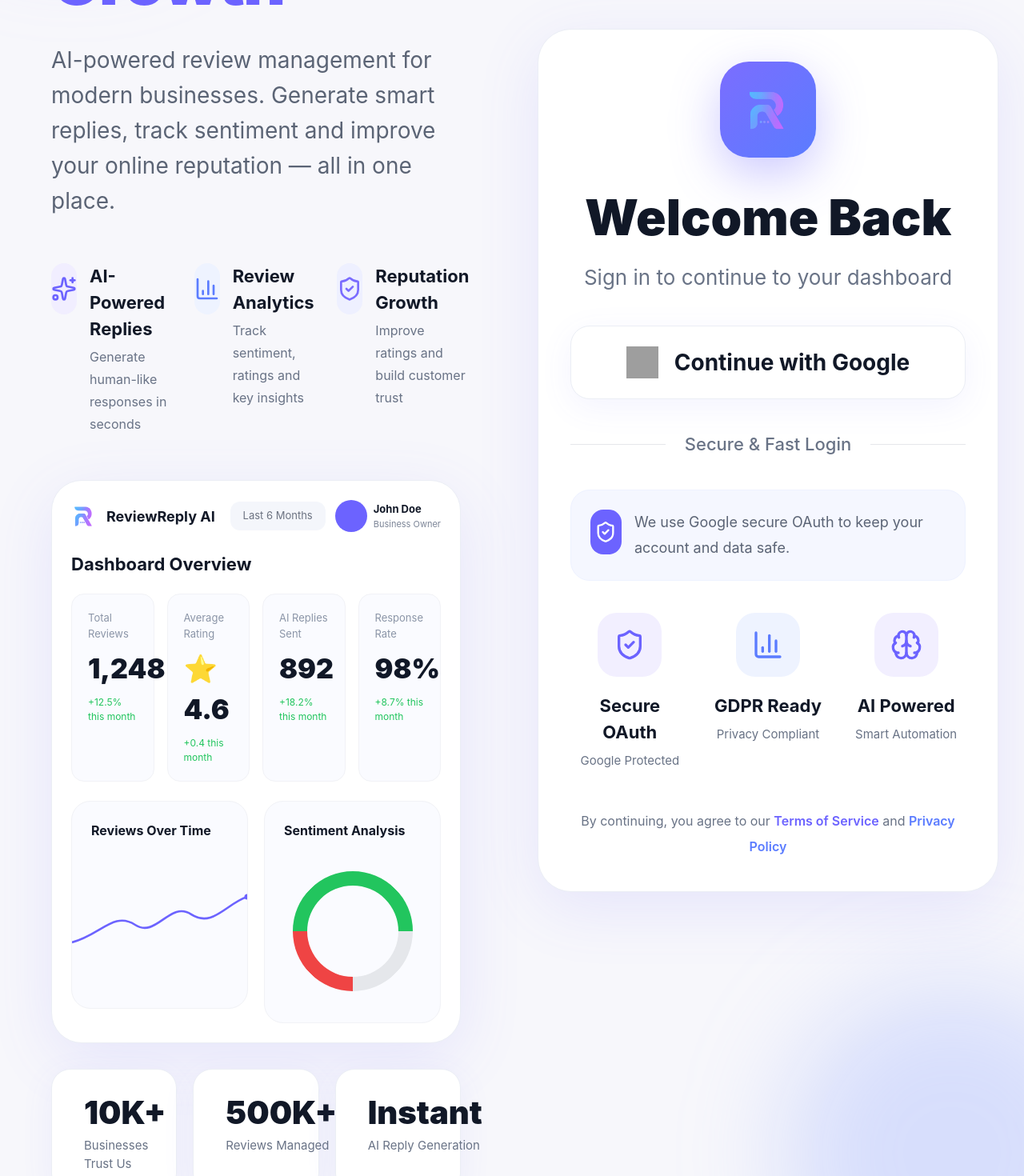
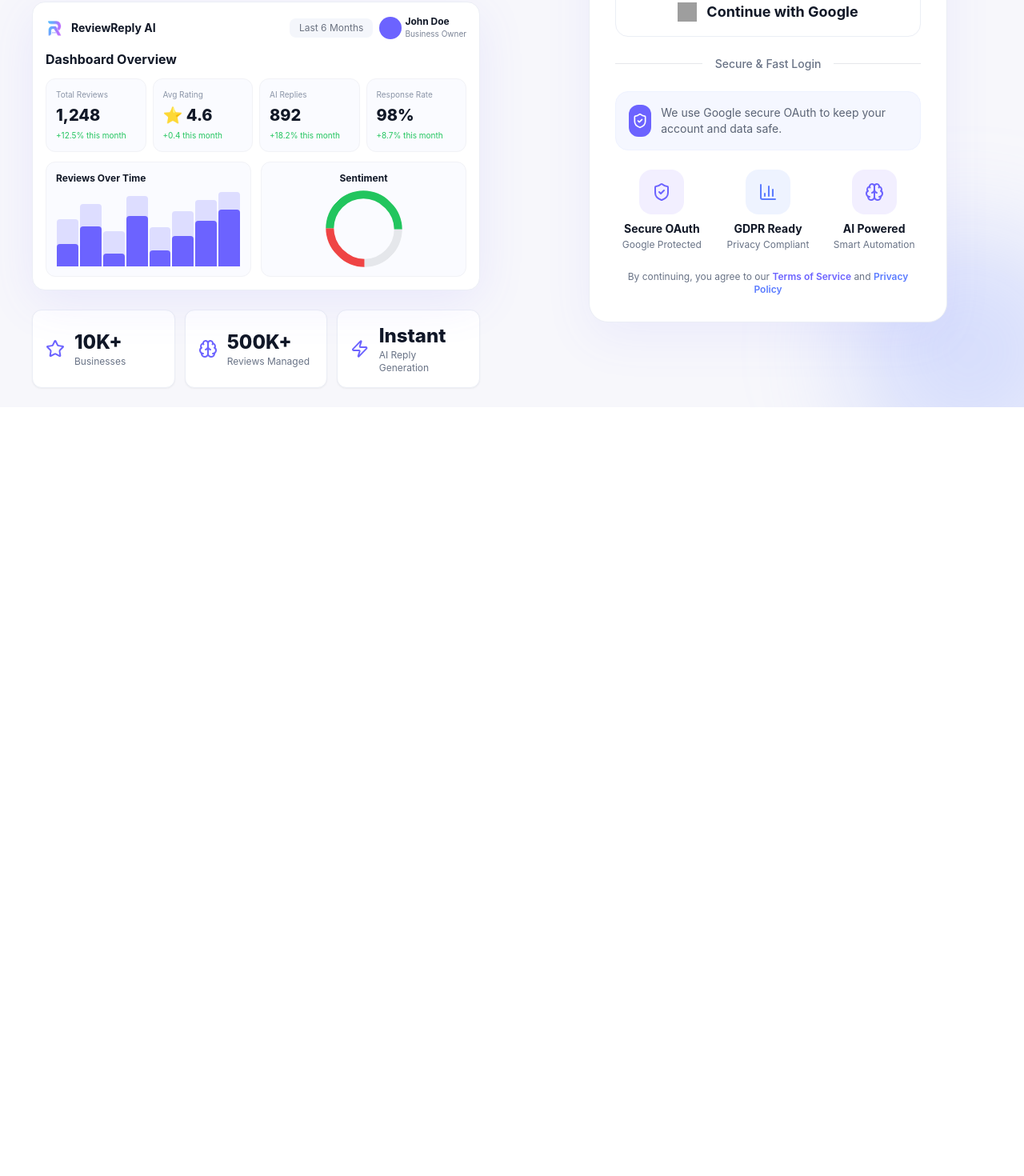
Before and after one commit to afnankhan123456/reviewreply-ai, a Next.js app: page /login in a window 1280 px wide. Shown: the part 380-1850 px from the top of the page at 80% size. After the commit the page ends 889 px from the top, so only its background shows below. Built offline with nearby package versions, Linux system fonts and the light colour scheme; grey boxes are pictures that could not be loaded.

Commit message:
Update page.tsx

```diff
--- a/app/login/page.tsx
+++ b/app/login/page.tsx
@@ -5,8 +5,8 @@ import {
   ShieldCheck,
   BarChart3,
   Sparkles,
+  Star,
   Brain,
-  Star,
   Zap,
 } from "lucide-react";
 
@@ -19,437 +19,193 @@ export default function LoginPage() {
 
   return (
     <div className="min-h-screen overflow-hidden bg-[#f7f7fb] relative">
-
       {/* BACKGROUND GLOW */}
-      <div className="absolute top-[-120px] left-[-120px] w-[420px] h-[420px] bg-[#bba8ff]/30 blur-3xl rounded-full"></div>
-
-      <div className="absolute bottom-[-120px] right-[-120px] w-[420px] h-[420px] bg-[#8ea6ff]/30 blur-3xl rounded-full"></div>
+      <div className="absolute top-[-80px] left-[-80px] w-[300px] h-[300px] bg-[#bba8ff]/30 blur-3xl rounded-full"></div>
+      <div className="absolute bottom-[-80px] right-[-80px] w-[300px] h-[300px] bg-[#8ea6ff]/30 blur-3xl rounded-full"></div>
 
       <div className="relative z-10 grid xl:grid-cols-2 min-h-screen">
-
         {/* LEFT SIDE */}
-        <div className="flex flex-col justify-center px-8 lg:px-16 py-10">
-
+        <div className="flex flex-col justify-center px-6 lg:px-10 py-6 space-y-6">
           {/* LOGO */}
-          <div className="flex items-center gap-3 mb-10">
-
-            <img
-              src="/ai-logo.png"
-              alt="ReviewReply AI"
-              className="w-14 h-14 object-contain"
-            />
-
-            <h1 className="text-[38px] font-black tracking-tight text-[#111827]">
-              ReviewReply{" "}
-              <span className="text-[#6c63ff]">
-                AI
-              </span>
+          <div className="flex items-center gap-2">
+            <img src="/ai-logo.png" alt="ReviewReply AI" className="w-10 h-10 object-contain" />
+            <h1 className="text-2xl font-extrabold tracking-tight text-[#111827]">
+              ReviewReply <span className="text-[#6c63ff]">AI</span>
             </h1>
           </div>
 
           {/* HEADING */}
-          <div className="max-w-[650px]">
-
-            <h2 className="text-[82px] leading-[88px] font-black tracking-tight text-[#0f172a]">
-              Turn Every Review Into{" "}
-              <span className="text-[#6c63ff]">
-                Growth
-              </span>
+          <div>
+            <h2 className="text-4xl lg:text-5xl font-extrabold leading-tight text-[#0f172a]">
+              Turn Every Review Into <span className="text-[#6c63ff]">Growth</span>
             </h2>
-
-            <p className="text-[#5b6475] text-[28px] leading-[44px] mt-8 max-w-[620px]">
-              AI-powered review management for modern businesses.
-              Generate smart replies, track sentiment and improve
-              your online reputation — all in one place.
+            <p className="text-[#5b6475] text-lg mt-3 max-w-lg">
+              AI-powered review management for modern businesses. Generate smart replies,
+              track sentiment and improve your online reputation — all in one place.
             </p>
           </div>
 
-          {/* FEATURES */}
-          <div className="grid grid-cols-3 gap-6 mt-14 max-w-[760px]">
-
-            <div className="flex items-start gap-4">
-              <div className="w-16 h-16 rounded-2xl bg-[#f1eeff] flex items-center justify-center">
-                <Sparkles className="w-8 h-8 text-[#6c63ff]" />
-              </div>
-
-              <div>
-                <h3 className="text-[22px] font-bold text-[#111827]">
-                  AI-Powered Replies
-                </h3>
-
-                <p className="text-[#697386] text-[16px] mt-1 leading-7">
-                  Generate human-like responses in seconds
-                </p>
-              </div>
-            </div>
-
-            <div className="flex items-start gap-4">
-              <div className="w-16 h-16 rounded-2xl bg-[#eef3ff] flex items-center justify-center">
-                <BarChart3 className="w-8 h-8 text-[#5b7cff]" />
-              </div>
-
-              <div>
-                <h3 className="text-[22px] font-bold text-[#111827]">
-                  Review Analytics
-                </h3>
-
-                <p className="text-[#697386] text-[16px] mt-1 leading-7">
-                  Track sentiment, ratings and key insights
-                </p>
-              </div>
-            </div>
-
-            <div className="flex items-start gap-4">
-              <div className="w-16 h-16 rounded-2xl bg-[#eef0ff] flex items-center justify-center">
-                <ShieldCheck className="w-8 h-8 text-[#7a6cff]" />
-              </div>
-
-              <div>
-                <h3 className="text-[22px] font-bold text-[#111827]">
-                  Reputation Growth
-                </h3>
-
-                <p className="text-[#697386] text-[16px] mt-1 leading-7">
-                  Improve ratings and build customer trust
-                </p>
-              </div>
-            </div>
+          {/* FEATURES (compact) */}
+          <div className="grid grid-cols-3 gap-3">
+            {[
+              { icon: Sparkles, color: "bg-[#f1eeff] text-[#6c63ff]", title: "AI-Powered Replies", desc: "Human-like replies in seconds" },
+              { icon: BarChart3, color: "bg-[#eef3ff] text-[#5b7cff]", title: "Review Analytics", desc: "Sentiment, ratings, insights" },
+              { icon: ShieldCheck, color: "bg-[#eef0ff] text-[#7a6cff]", title: "Reputation Growth", desc: "Improve ratings & trust" },
+            ].map((item, idx) => {
+              const Icon = item.icon;
+              return (
+                <div key={idx} className="flex items-start gap-2">
+                  <div className={`w-10 h-10 rounded-xl ${item.color} flex items-center justify-center`}>
+                    <Icon className="w-5 h-5" />
+                  </div>
+                  <div>
+                    <h3 className="text-sm font-bold text-[#111827]">{item.title}</h3>
+                    <p className="text-xs text-[#697386] mt-0.5 leading-4">{item.desc}</p>
+                  </div>
+                </div>
+              );
+            })}
           </div>
 
-          {/* DASHBOARD */}
-          <div className="mt-14 max-w-[820px]">
-
-            <div className="bg-white border border-[#ebeef5] rounded-[38px] p-6 shadow-[0_20px_80px_rgba(108,99,255,0.12)]">
-
-              {/* TOP */}
-              <div className="flex items-center justify-between mb-6">
-
-                <div className="flex items-center gap-3">
-
-                  <img
-                    src="/ai-logo.png"
-                    className="w-8 h-8"
-                  />
-
-                  <span className="font-bold text-[#111827] text-[18px]">
-                    ReviewReply AI
-                  </span>
+          {/* TILTED DASHBOARD PREVIEW */}
+          <div className="perspective-[1200px] max-w-[720px]">
+            <div className="bg-white border border-[#ebeef5] rounded-2xl p-4 shadow-[0_15px_60px_rgba(108,99,255,0.1)] transition-transform duration-300 transform rotateX(2deg) rotateY(-1deg) hover:rotateX(0) hover:rotateY(0)">
+              {/* Header */}
+              <div className="flex items-center justify-between mb-3">
+                <div className="flex items-center gap-2">
+                  <img src="/ai-logo.png" className="w-6 h-6" />
+                  <span className="font-bold text-sm text-[#111827]">ReviewReply AI</span>
                 </div>
-
-                <div className="flex items-center gap-3">
-
-                  <div className="bg-[#f4f6fb] px-4 py-2 rounded-xl text-[13px] text-[#6b7280]">
-                    Last 6 Months
-                  </div>
-
-                  <div className="flex items-center gap-2">
-                    <div className="w-10 h-10 rounded-full bg-[#6c63ff]"></div>
-
+                <div className="flex items-center gap-2">
+                  <div className="bg-[#f4f6fb] px-3 py-1 rounded-lg text-xs text-[#6b7280]">Last 6 Months</div>
+                  <div className="flex items-center gap-1">
+                    <div className="w-7 h-7 rounded-full bg-[#6c63ff]"></div>
                     <div>
-                      <p className="text-[13px] font-bold text-[#111827]">
-                        John Doe
-                      </p>
-
-                      <p className="text-[11px] text-[#7b8496]">
-                        Business Owner
-                      </p>
+                      <p className="text-xs font-bold text-[#111827]">John Doe</p>
+                      <p className="text-[10px] text-[#7b8496]">Business Owner</p>
                     </div>
                   </div>
                 </div>
               </div>
 
-              {/* TITLE */}
-              <h3 className="text-[22px] font-bold text-[#111827] mb-5">
-                Dashboard Overview
-              </h3>
+              <h3 className="text-base font-bold text-[#111827] mb-3">Dashboard Overview</h3>
 
-              {/* CARDS */}
-              <div className="grid grid-cols-4 gap-4">
-
-                <div className="bg-[#fafbff] rounded-2xl p-5 border border-[#f1f2f6]">
-                  <p className="text-[#8b95a7] text-[13px]">
-                    Total Reviews
-                  </p>
-
-                  <h4 className="text-[34px] font-black text-[#111827] mt-2">
-                    1,248
-                  </h4>
-
-                  <p className="text-[#22c55e] text-[12px] mt-2">
-                    +12.5% this month
-                  </p>
-                </div>
-
-                <div className="bg-[#fafbff] rounded-2xl p-5 border border-[#f1f2f6]">
-                  <p className="text-[#8b95a7] text-[13px]">
-                    Average Rating
-                  </p>
-
-                  <h4 className="text-[34px] font-black text-[#111827] mt-2">
-                    ⭐ 4.6
-                  </h4>
-
-                  <p className="text-[#22c55e] text-[12px] mt-2">
-                    +0.4 this month
-                  </p>
-                </div>
-
-                <div className="bg-[#fafbff] rounded-2xl p-5 border border-[#f1f2f6]">
-                  <p className="text-[#8b95a7] text-[13px]">
-                    AI Replies Sent
-                  </p>
-
-                  <h4 className="text-[34px] font-black text-[#111827] mt-2">
-                    892
-                  </h4>
-
-                  <p className="text-[#22c55e] text-[12px] mt-2">
-                    +18.2% this month
-                  </p>
-                </div>
-
-                <div className="bg-[#fafbff] rounded-2xl p-5 border border-[#f1f2f6]">
-                  <p className="text-[#8b95a7] text-[13px]">
-                    Response Rate
-                  </p>
-
-                  <h4 className="text-[34px] font-black text-[#111827] mt-2">
-                    98%
-                  </h4>
-
-                  <p className="text-[#22c55e] text-[12px] mt-2">
-                    +8.7% this month
-                  </p>
-                </div>
+              {/* Cards */}
+              <div className="grid grid-cols-4 gap-2">
+                {[
+                  { label: "Total Reviews", value: "1,248", change: "+12.5%" },
+                  { label: "Avg Rating", value: "⭐ 4.6", change: "+0.4" },
+                  { label: "AI Replies", value: "892", change: "+18.2%" },
+                  { label: "Response Rate", value: "98%", change: "+8.7%" },
+                ].map((card, i) => (
+                  <div key={i} className="bg-[#fafbff] rounded-xl p-3 border border-[#f1f2f6]">
+                    <p className="text-[10px] text-[#8b95a7]">{card.label}</p>
+                    <h4 className="text-xl font-extrabold text-[#111827] mt-1">{card.value}</h4>
+                    <p className="text-[10px] text-green-500 mt-1">{card.change} this month</p>
+                  </div>
+                ))}
               </div>
 
-              {/* CHART AREA */}
-              <div className="grid grid-cols-2 gap-5 mt-6">
-
-                {/* LINE CHART */}
-                <div className="bg-[#fafbff] rounded-3xl p-6 border border-[#f1f2f6] relative h-[260px] overflow-hidden">
-
-                  <h4 className="font-bold text-[#111827] mb-4">
-                    Reviews Over Time
-                  </h4>
-
-                  {/* SVG LINE */}
-                  <svg
-                    className="absolute left-0 top-16 w-full h-[180px]"
-                    viewBox="0 0 500 180"
-                    fill="none"
-                  >
-                    <path
-                      d="M0 140 C80 120,120 50,180 90 C240 130,280 20,340 60 C400 100,440 30,500 10"
-                      stroke="#6c63ff"
-                      strokeWidth="6"
-                      fill="none"
-                    />
-
-                    <circle cx="500" cy="10" r="8" fill="#6c63ff" />
-                  </svg>
+              {/* Charts */}
+              <div className="grid grid-cols-2 gap-3 mt-3">
+                {/* Line Chart Placeholder */}
+                <div className="bg-[#fafbff] rounded-xl p-3 border border-[#f1f2f6] h-36 flex flex-col">
+                  <h4 className="text-xs font-bold text-[#111827] mb-1">Reviews Over Time</h4>
+                  <div className="flex-1 flex items-end">
+                    {[60, 80, 45, 90, 50, 70, 85, 95].map((val, idx) => (
+                      <div key={idx} className="flex-1 mx-[1px] bg-[#6c63ff]/20 rounded-t relative" style={{ height: `${val}%` }}>
+                        <div className="absolute bottom-0 left-0 right-0 bg-[#6c63ff] rounded-t" style={{ height: `${val * 0.8}%` }}></div>
+                      </div>
+                    ))}
+                  </div>
                 </div>
-
-                {/* PIE */}
-                <div className="bg-[#fafbff] rounded-3xl p-6 border border-[#f1f2f6]">
-
-                  <h4 className="font-bold text-[#111827] mb-6">
-                    Sentiment Analysis
-                  </h4>
-
-                  <div className="flex items-center justify-center h-[180px]">
-
-                    <div className="w-[150px] h-[150px] rounded-full border-[18px] border-[#22c55e] border-r-[#e5e7eb] border-b-[#ef4444] rotate-45"></div>
-                  </div>
+                {/* Pie placeholder */}
+                <div className="bg-[#fafbff] rounded-xl p-3 border border-[#f1f2f6] h-36 flex flex-col items-center justify-center">
+                  <h4 className="text-xs font-bold text-[#111827] mb-2">Sentiment</h4>
+                  <div className="w-24 h-24 rounded-full border-[10px] border-[#22c55e] border-r-[#e5e7eb] border-b-[#ef4444] rotate-45"></div>
                 </div>
               </div>
             </div>
           </div>
 
-          {/* BOTTOM STATS */}
-          <div className="grid grid-cols-3 gap-5 mt-8 max-w-[820px]">
+          {/* Bottom Stats */}
+          <div className="grid grid-cols-3 gap-3 max-w-[720px]">
+            {[
+              { icon: Star, value: "10K+", label: "Businesses" },
+              { icon: Brain, value: "500K+", label: "Reviews Managed" },
+              { icon: Zap, value: "Instant", label: "AI Reply Generation" },
+            ].map((item, idx) => {
+              const Icon = item.icon;
+              return (
+                <div key={idx} className="bg-white border border-[#ebeef5] rounded-xl p-4 flex items-center gap-3 shadow-sm">
+                  <Icon className="text-[#6c63ff] w-6 h-6" />
+                  <div>
+                    <h3 className="text-2xl font-extrabold text-[#111827]">{item.value}</h3>
+                    <p className="text-xs text-[#697386]">{item.label}</p>
+                  </div>
+                </div>
+              );
+            })}
+          </div>
+        </div>
 
-            <div className="bg-white border border-[#ebeef5] rounded-3xl p-6 shadow-[0_10px_40px_rgba(108,99,255,0.08)]">
-              <div className="flex items-center gap-4">
-
-                <Star className="text-[#6c63ff] w-9 h-9" />
-
-                <div>
-                  <h3 className="text-[40px] font-black text-[#111827]">
-                    10K+
-                  </h3>
-
-                  <p className="text-[#697386] text-[15px]">
-                    Businesses Trust Us
-                  </p>
-                </div>
+        {/* RIGHT SIDE - LOGIN CARD */}
+        <div className="flex items-center justify-center px-6 py-6">
+          <div className="w-full max-w-md bg-white border border-[#ebeef5] rounded-3xl p-8 shadow-[0_20px_60px_rgba(108,99,255,0.08)]">
+            {/* Logo */}
+            <div className="flex justify-center mb-6">
+              <div className="w-24 h-24 rounded-2xl bg-gradient-to-br from-[#7b6dff] to-[#5b7cff] flex items-center justify-center shadow-lg">
+                <img src="/ai-logo.png" alt="logo" className="w-12 h-12 object-contain" />
               </div>
             </div>
 
-            <div className="bg-white border border-[#ebeef5] rounded-3xl p-6 shadow-[0_10px_40px_rgba(108,99,255,0.08)]">
-              <div className="flex items-center gap-4">
+            <h2 className="text-3xl font-extrabold text-center text-[#111827]">Welcome Back</h2>
+            <p className="text-[#697386] text-center mt-3 text-base">Sign in to continue to your dashboard</p>
 
-                <Brain className="text-[#6c63ff] w-9 h-9" />
-
-                <div>
-                  <h3 className="text-[40px] font-black text-[#111827]">
-                    500K+
-                  </h3>
-
-                  <p className="text-[#697386] text-[15px]">
-                    Reviews Managed
-                  </p>
-                </div>
-              </div>
-            </div>
-
-            <div className="bg-white border border-[#ebeef5] rounded-3xl p-6 shadow-[0_10px_40px_rgba(108,99,255,0.08)]">
-              <div className="flex items-center gap-4">
-
-                <Zap className="text-[#6c63ff] w-9 h-9" />
-
-                <div>
-                  <h3 className="text-[40px] font-black text-[#111827]">
-                    Instant
-                  </h3>
-
-                  <p className="text-[#697386] text-[15px]">
-                    AI Reply Generation
-                  </p>
-                </div>
-              </div>
-            </div>
-          </div>
-        </div>
-
-        {/* RIGHT SIDE */}
-        <div className="flex items-center justify-center px-8 py-10">
-
-          <div className="w-full max-w-[620px] bg-white border border-[#ebeef5] rounded-[42px] p-10 shadow-[0_20px_80px_rgba(108,99,255,0.12)]">
-
-            {/* TOP LOGO */}
-            <div className="flex justify-center mb-10">
-
-              <div className="w-[120px] h-[120px] rounded-[36px] bg-gradient-to-br from-[#7b6dff] to-[#5b7cff] flex items-center justify-center shadow-[0_20px_60px_rgba(108,99,255,0.35)]">
-
-                <img
-                  src="/ai-logo.png"
-                  alt="logo"
-                  className="w-16 h-16 object-contain"
-                />
-              </div>
-            </div>
-
-            {/* TEXT */}
-            <h2 className="text-[62px] leading-[70px] font-black text-center text-[#111827]">
-              Welcome Back
-            </h2>
-
-            <p className="text-[#697386] text-center mt-5 text-[26px] leading-10">
-              Sign in to continue to your dashboard
-            </p>
-
-            {/* BUTTON */}
             <button
               onClick={handleLogin}
-              className="w-full mt-10 bg-white border border-[#ebeef5] hover:scale-[1.01] transition-all duration-300 py-6 rounded-3xl text-[28px] font-bold shadow-[0_10px_40px_rgba(108,99,255,0.08)] flex items-center justify-center gap-5 text-[#111827]"
+              className="w-full mt-8 bg-white border border-[#ebeef5] hover:shadow-md transition-all py-4 rounded-2xl text-lg font-bold flex items-center justify-center gap-3 text-[#111827]"
             >
-              <img
-                src="https://www.svgrepo.com/show/475656/google-color.svg"
-                alt="Google"
-                className="w-10 h-10"
-              />
-
+              <img src="https://www.svgrepo.com/show/475656/google-color.svg" alt="Google" className="w-6 h-6" />
               Continue with Google
             </button>
 
-            {/* SECURE */}
-            <div className="flex items-center justify-center gap-6 my-10">
-
-              <div className="h-[1px] bg-[#e5e7eb] flex-1"></div>
-
-              <p className="text-[#697386] text-[22px] font-medium">
-                Secure & Fast Login
-              </p>
-
-              <div className="h-[1px] bg-[#e5e7eb] flex-1"></div>
+            <div className="flex items-center justify-center gap-4 my-6">
+              <div className="h-px bg-[#e5e7eb] flex-1"></div>
+              <p className="text-[#697386] text-sm font-medium">Secure & Fast Login</p>
+              <div className="h-px bg-[#e5e7eb] flex-1"></div>
             </div>
 
-            {/* BOX */}
-            <div className="bg-[#f5f7ff] rounded-3xl p-6 border border-[#eef2ff]">
-
-              <div className="flex items-start gap-4">
-
-                <div className="w-14 h-14 rounded-2xl bg-[#6c63ff] flex items-center justify-center">
-                  <ShieldCheck className="text-white w-7 h-7" />
-                </div>
-
-                <p className="text-[#5b6475] text-[18px] leading-8">
-                  We use Google secure OAuth to keep your
-                  account and data safe.
-                </p>
+            <div className="bg-[#f5f7ff] rounded-2xl p-4 border border-[#eef2ff] flex items-start gap-3">
+              <div className="w-10 h-10 rounded-xl bg-[#6c63ff] flex items-center justify-center">
+                <ShieldCheck className="text-white w-5 h-5" />
               </div>
+              <p className="text-[#5b6475] text-sm leading-5">We use Google secure OAuth to keep your account and data safe.</p>
             </div>
 
-            {/* BADGES */}
-            <div className="grid grid-cols-3 gap-6 mt-10">
-
-              <div className="text-center">
-
-                <div className="w-20 h-20 rounded-3xl bg-[#f2efff] mx-auto flex items-center justify-center">
-                  <ShieldCheck className="text-[#6c63ff] w-10 h-10" />
-                </div>
-
-                <h4 className="font-bold text-[#111827] text-[22px] mt-5">
-                  Secure OAuth
-                </h4>
-
-                <p className="text-[#697386] text-[15px] mt-2">
-                  Google Protected
-                </p>
-              </div>
-
-              <div className="text-center">
-
-                <div className="w-20 h-20 rounded-3xl bg-[#eef3ff] mx-auto flex items-center justify-center">
-                  <BarChart3 className="text-[#5b7cff] w-10 h-10" />
-                </div>
-
-                <h4 className="font-bold text-[#111827] text-[22px] mt-5">
-                  GDPR Ready
-                </h4>
-
-                <p className="text-[#697386] text-[15px] mt-2">
-                  Privacy Compliant
-                </p>
-              </div>
-
-              <div className="text-center">
-
-                <div className="w-20 h-20 rounded-3xl bg-[#f2efff] mx-auto flex items-center justify-center">
-                  <Brain className="text-[#6c63ff] w-10 h-10" />
-                </div>
-
-                <h4 className="font-bold text-[#111827] text-[22px] mt-5">
-                  AI Powered
-                </h4>
-
-                <p className="text-[#697386] text-[15px] mt-2">
-                  Smart Automation
-                </p>
-              </div>
+            <div className="grid grid-cols-3 gap-4 mt-6">
+              {[
+                { icon: ShieldCheck, color: "bg-[#f2efff] text-[#6c63ff]", title: "Secure OAuth", desc: "Google Protected" },
+                { icon: BarChart3, color: "bg-[#eef3ff] text-[#5b7cff]", title: "GDPR Ready", desc: "Privacy Compliant" },
+                { icon: Brain, color: "bg-[#f2efff] text-[#6c63ff]", title: "AI Powered", desc: "Smart Automation" },
+              ].map((item, idx) => {
+                const Icon = item.icon;
+                return (
+                  <div key={idx} className="text-center">
+                    <div className={`w-14 h-14 rounded-2xl ${item.color} mx-auto flex items-center justify-center`}>
+                      <Icon className="w-6 h-6" />
+                    </div>
+                    <h4 className="font-bold text-sm text-[#111827] mt-2">{item.title}</h4>
+                    <p className="text-xs text-[#697386] mt-0.5">{item.desc}</p>
+                  </div>
+                );
+              })}
             </div>
 
-            {/* FOOTER */}
-            <p className="text-[#697386] text-center text-[16px] leading-8 mt-12">
+            <p className="text-[#697386] text-center text-xs mt-6">
               By continuing, you agree to our{" "}
-              <span className="text-[#6c63ff] font-semibold">
-                Terms of Service
-              </span>{" "}
-              and{" "}
-              <span className="text-[#5b7cff] font-semibold">
-                Privacy Policy
-              </span>
+              <span className="text-[#6c63ff] font-semibold">Terms of Service</span> and{" "}
+              <span className="text-[#5b7cff] font-semibold">Privacy Policy</span>
             </p>
           </div>
         </div>
```
